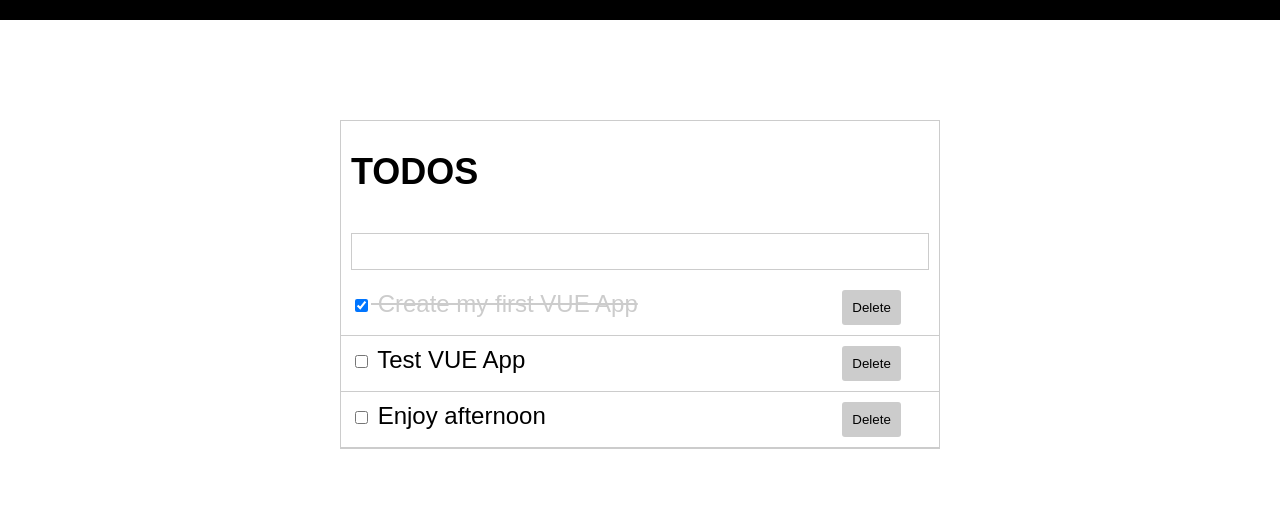
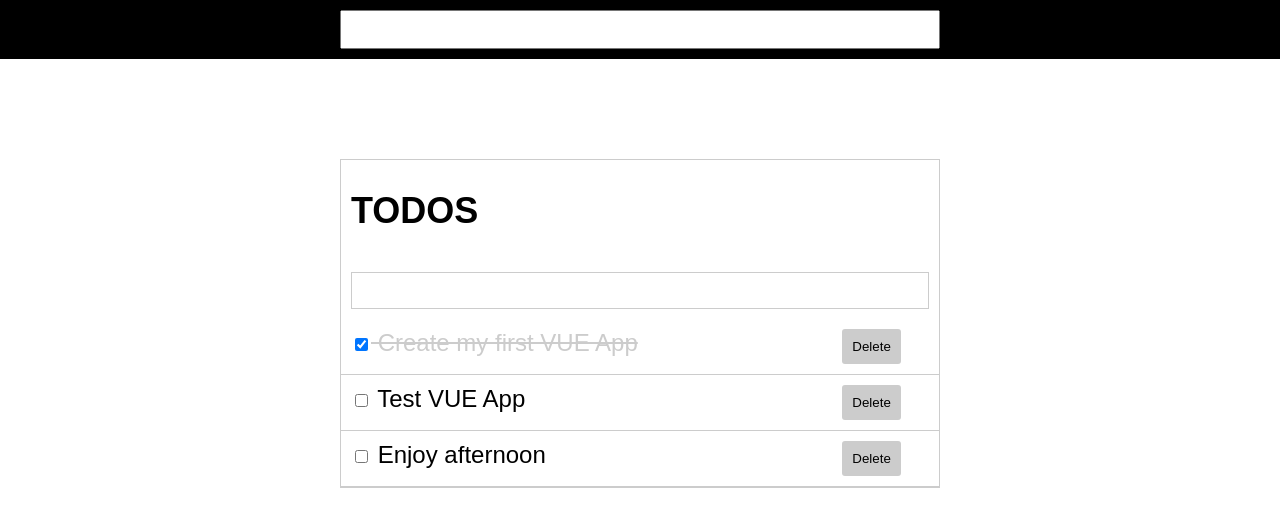
Before and after one commit to ulldecorb/todo-vue, a Vue app in the folder todos/: page / in a window 1280 px wide. Shown: the top 526 px of the page. Built offline with nearby package versions, Linux system fonts and the light colour scheme.

Commit message:
Create search component

```diff
--- a/todos/src/App.vue
+++ b/todos/src/App.vue
@@ -1,7 +1,8 @@
 <template>
   <div>
-    <div id="header"></div>
-
+    <div id="header">
+      <Search v-on:query-change="querySearch" />
+    </div>
     <div id="main-container">
       <h2>TODOS</h2>
       <TodoAdd v-on:add-todo="addTodo" />
@@ -12,14 +13,14 @@
 
 <script>
 // import HelloWorld from './components/HelloWorld';
-// import Search from './components/Search';
+import Search from './components/Search';
 import Todos from './components/Todos';
 import TodoAdd from './components/TodoAdd';
 
 export default {
   name: 'App',
   components: {
-    Todos, TodoAdd
+    Todos, TodoAdd, Search
   },
   methods: {
     deleteTodo(id){
@@ -28,6 +29,17 @@
     },
     addTodo(todo){
       this.copyTodos = [...this.todos,todo];
+    },
+    querySearch(query){
+      if (query.trim === ''){
+        this.copyTodos = [...this.todos];
+      } else {
+        const temp = this.todos.filter(todo => {
+          return todo.title.includes(query)
+        });
+        this.copyTodos = [...temp];
+      }
+
     }
   },
   data(){
--- a/todos/src/components/Search.vue
+++ b/todos/src/components/Search.vue
@@ -0,0 +1,33 @@
+<template>
+    <div>
+        <div id="search-container">
+            <input type="text" v-model="query" v-on:input="$emit('query-change' ,query)">
+        </div>
+    </div>
+</template>
+
+<script>
+// import { defineComponent } from '@vue/composition-api'
+
+export default {
+    name: 'Search',
+    data(){
+        return {
+            query: ''
+        }
+    }
+}
+</script>
+
+<style scoped>
+    #search-container {
+        width: 600px;
+        margin: 0 auto;
+    }
+
+    input {
+        padding: 10px;
+        width: 100%;
+        outline: none;
+    }
+</style>
```
